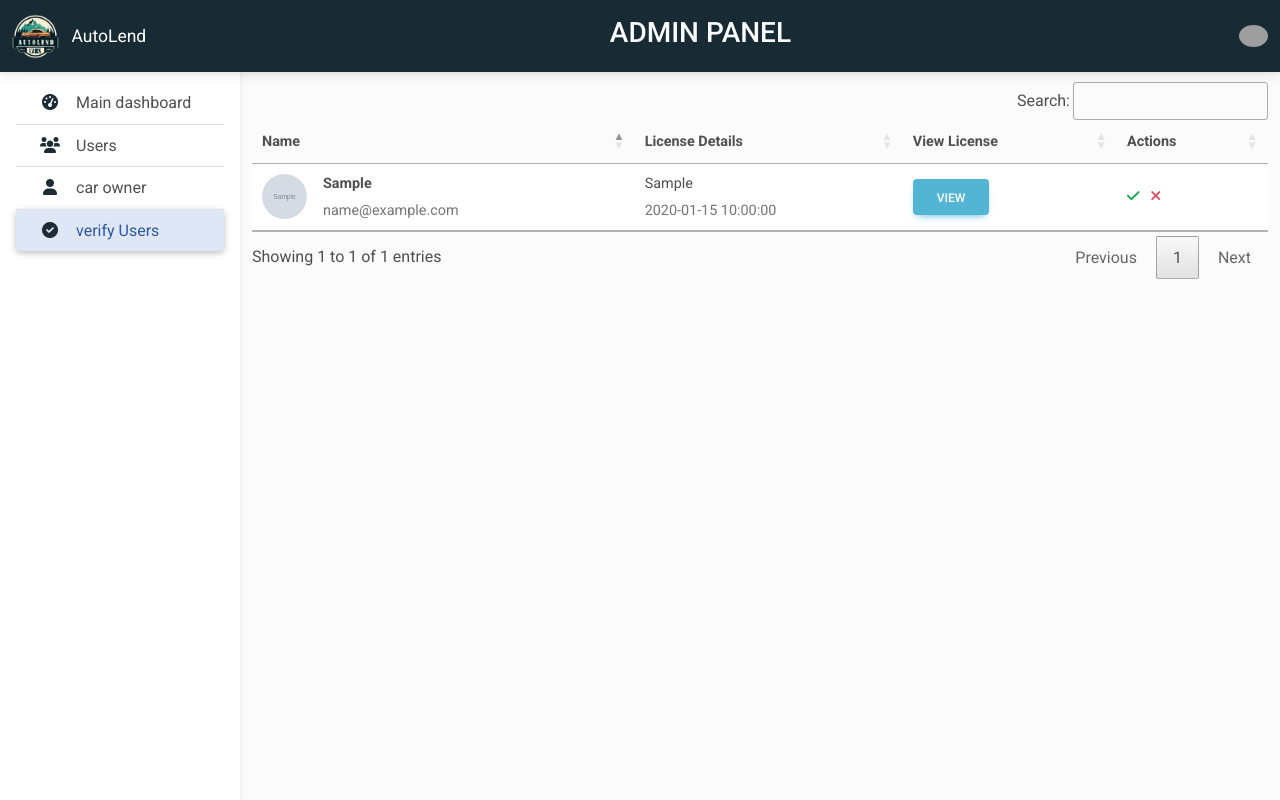
After one commit to bibindaniel/AutoLend-vehicle_rental_system, a PHP site: page /admin-verify.php in a window 1280 px wide. The commit adds this page. Run offline with PHP 8.4, Linux system fonts and the light colour scheme; tables that the repository leaves empty or names only in its code hold one stand-in row (values such as "Sample post"); grey boxes marked "Sample" are stand-in pictures; some libraries are stand-ins or nearby versions; grey boxes are pictures that could not be loaded.

Commit message:
added user verifaction ,coreected a error while creating tbl_verify_user,changed the navbar of admin panel

```diff
--- /dev/null
+++ b/admin-verify.php
@@ -0,0 +1,186 @@
+<!DOCTYPE html>
+<html lang="en">
+
+<head>
+  <meta charset="UTF-8">
+  <meta http-equiv="X-UA-Compatible" content="IE=edge">
+  <meta name="viewport" content="width=device-width, initial-scale=1.0">
+  <title>Autolend</title>
+  <link rel="icon" href="Images/Logo.png">
+  <!-- Font Awesome -->
+  <link href="https://cdnjs.cloudflare.com/ajax/libs/font-awesome/6.0.0/css/all.min.css" rel="stylesheet" />
+  <!-- Google Fonts -->
+  <link href="https://fonts.googleapis.com/css?family=Roboto:300,400,500,700&display=swap" rel="stylesheet" />
+  <!-- MDB -->
+  <link href="https://cdnjs.cloudflare.com/ajax/libs/mdb-ui-kit/6.1.0/mdb.min.css" rel="stylesheet" />
+  <!-- jquery cdn -->
+  <script src="https://code.jquery.com/jquery-3.6.3.slim.min.js" integrity="sha256-ZwqZIVdD3iXNyGHbSYdsmWP//UBokj2FHAxKuSBKDSo=" crossorigin="anonymous"></script>
+  <!-- ajax -->
+  <script src="https://ajax.googleapis.com/ajax/libs/jquery/3.6.3/jquery.min.js"></script>
+  <link rel="stylesheet" href="adminpanel.css">
+  <!-- data table -->
+  <link rel="stylesheet" type="text/css" href="https://cdn.datatables.net/1.13.2/css/jquery.dataTables.css">
+</head>
+
+<body>
+  <!--Main Navigation-->
+  <header>
+    <!-- Sidebar -->
+    <nav id="sidebarMenu" class="collapse d-lg-block sidebar collapse bg-white">
+      <div class="position-sticky">
+        <div class="list-group list-group-flush mx-3 mt-4">
+          <a href="adminpage.php" class="list-group-item list-group-item-action py-2 ripple " aria-current="true">
+            <i class="fas fa-tachometer-alt fa-fw me-3"></i><span>Main dashboard</span>
+          </a>
+          <a href="admin-users.php" class="list-group-item list-group-item-action py-2 ripple ">
+            <i class="fas fa-users fa-fw me-3"></i><span>Users</span>
+          </a>
+          <a href="admin-owner.php" class="list-group-item list-group-item-action py-2 ripple"><i class="fas fa-user fa-fw me-3"></i><span>car owner</span></a>
+          <a href="#" class="list-group-item list-group-item-action py-2 ripple active"><i class="fas fa-check-circle fa-fw me-3"></i><span>verify Users</span></a>
+
+        </div>
+      </div>
+    </nav>
+    <!-- Sidebar -->
+
+    <!-- Navbar -->
+    <nav id="main-navbar" class="navbar navbar-expand-lg navbar-light  fixed-top">
+      <!-- Container wrapper -->
+      <div class="container-fluid">
+        <!-- Toggle button -->
+        <button class="navbar-toggler" type="button" data-mdb-toggle="collapse" data-mdb-target="#sidebarMenu" aria-controls="sidebarMenu" aria-expanded="false" aria-label="Toggle navigation">
+          <i class="fas fa-bars"></i>
+        </button>
+
+        <!-- Brand -->
+        <a class="navbar-brand" href="#">
+          <img src="images/Logo.png" height="45" alt="" loading="lazy" />
+          <small class="ms-2 text-light">AutoLend</small></a>
+        </a>
+        <small class="h3 text-light font-weight-bold text-align-center">ADMIN PANEL</small></a>
+        <!-- Avatar -->
+        <a class="nav-link dropdown-toggle hidden-arrow d-flex align-items-center" href="#" id="navbarDropdownMenuLink" role="button" data-mdb-toggle="dropdown" aria-expanded="false">
+          <img src="https://mdbootstrap.com/img/Photos/Avatars/img (31).jpg" class="rounded-circle" height="22" alt="" loading="lazy" />
+        </a>
+        <ul class="dropdown-menu dropdown-menu-end" aria-labelledby="navbarDropdownMenuLink">
+          <li><a class="dropdown-item" href="#">My profile</a></li>
+          <li><a class="dropdown-item" href="#">Settings</a></li>
+          <li><a class="dropdown-item" href="#">Logout</a></li>
+        </ul>
+        </ul>
+      </div>
+      <!-- Container wrapper -->
+    </nav>
+    <!-- Navbar -->
+  </header>
+  <!--Main Navigation-->
+
+  <!--Main layout-->
+  <main style="margin-top: 58px">
+    <div class="container pt-4">
+      <?php
+                $con = mysqli_connect("localhost", "root","", "mini-prj");
+                $query = "SELECT tbl_user.first_name, tbl_user.email,tbl_user.image,tbl_user.user_id,tbl_verify_user.licence_no,tbl_verify_user.Expiry_date,tbl_verify_user.licence_file,tbl_verify_user.verify_status from tbl_user JOIN tbl_verify_user ON tbl_user.user_id=tbl_verify_user.user_id AND tbl_verify_user.verify_status = 0";
+                $result = mysqli_query($con, $query);
+                $count=mysqli_num_rows($result);
+                if($count > 0){
+      ?>
+      <table class="table align-middle mb-0 bg-white" id="mytable">
+        <thead class="bg-light">
+          <tr>
+            <th>Name</th>
+            <th>License Details</th>
+            <!-- <th>Status</th> -->
+            <th>View License</th>
+            <th>Actions</th>
+          </tr>
+        </thead>
+        <tbody>
+          <?php
+          while ($row = mysqli_fetch_array($result)) {
+          ?>
+            <tr>
+              <td>
+                <div class="d-flex align-items-center">
+                  <img src="uploads/<?= $row["image"] ?>" alt="" style="width: 45px; height: 45px" class="rounded-circle" />
+                  <div class="ms-3">
+                    <p class="fw-bold mb-1"><?= $row["first_name"] ?></p>
+                    <p class="text-muted mb-0"><?= $row["email"] ?></p>
+                  </div>
+                </div>
+              </td>
+              <td>
+                <p class="fw-normal mb-1"><?= $row["licence_no"] ?></p>
+                <p class="text-muted mb-0"><?= $row["Expiry_date"] ?></p>
+              </td>
+              <td><button type="button" class="btn btn-info " onclick="location.href='Licence/<?php echo $row['licence_file']; ?>'">View</button></td>
+              <td>
+              <a href="#" id="verify_appr"   data-user-id="<?php echo $row['user_id']; ?>"> <i class="fa fa-check text-success"></i></a>
+              <a href="#" id="verify_decli" class="ms-2"  data-user-id="<?php echo $row['user_id']; ?>"  > <i class="fa fa-times text-danger"></i></a>
+              </td>
+            <?php } ?>
+            </tr>
+        </tbody>
+      </table>
+      <?php }else {?>
+        <div class="de-flex align-items-center">
+        <p class="h2  text-center">No Request Pending</p>
+        </div>
+        <?php }?>
+    </div>
+  </main>
+  <!-- data table -->
+  <script type="text/javascript" charset="utf8" src="https://cdn.datatables.net/1.13.2/js/jquery.dataTables.js"></script>
+  <!--Main layout-->
+  <script src="https://cdn.jsdelivr.net/npm/bootstrap@5.3.0-alpha1/dist/js/bootstrap.bundle.min.js" integrity="sha384-w76AqPfDkMBDXo30jS1Sgez6pr3x5MlQ1ZAGC+nuZB+EYdgRZgiwxhTBTkF7CXvN" crossorigin="anonymous"></script>
+</body>
+<script src="adminpanel.js"></script>
+<script type="text/javascript" src="https://cdnjs.cloudflare.com/ajax/libs/mdb-ui-kit/6.1.0/mdb.min.js"></script>
+<script>
+   $(document).ready(function() {
+    var table = $('#mytable').DataTable({
+                "lengthChange": false,
+                pageLength: 6,
+                lengthMenu: [
+                    [5, 10, 20, -1],
+                    [5, 10, 20, 'Todos']
+                ]
+            })
+                // update verify_status
+                $('#verify_appr').click(function(e) {
+                    e.preventDefault();
+                    var userId = $(this).data('user-id');
+
+                    // send ajax request to update verify status in database
+                    $.ajax({
+                        url: 'accept_verify_status.php',
+                        type: 'POST',
+                        data: {
+                            user_id: userId
+                        },
+                        success: function(response) {
+                            console.log(response);
+                            location.reload(true);
+                        }
+                    });
+                });
+                $('#verify_decli').click(function(e) {
+                    e.preventDefault();
+                    var userId = $(this).data('user-id');
+                    // send ajax request to update verify status in database
+                    $.ajax({
+                        url: 'decline_verify_status.php',
+                        type: 'POST',
+                        data: {
+                            user_id: userId
+                        },
+                        success: function(response) {
+                            console.log(response);
+                            location.reload(true);
+                        }
+                    });
+                });
+            });
+</script>
+
+</html>
--- a/registration.php
+++ b/registration.php
@@ -168,12 +168,13 @@ $flag=0;
   $login_id = mysqli_insert_id($con);
   $query2 ="INSERT INTO `tbl_user`(`login_id`, `first_name`, `dob`, `location`, `email`, `mobile`, `user_type`, `image`) VALUES ('$login_id','$name1','$dob','$loc','$mail','$mob','$utype','$photo')";
   mysqli_query($con, $query2);
+  $user_id=mysqli_insert_id($con);
   $target = "Uploads/";
   $targetfilepath = $target . $photo;
   move_uploaded_file($_FILES['myimage']['tmp_name'], $targetfilepath);
   $url = "login.php";
   if($utype==1){
-    $query3 ="INSERT INTO `tbl_verify_user`(`user_id`, `verify_status`) VALUES ('$login_id','-1')";
+    $query3 ="INSERT INTO `tbl_verify_user`(`user_id`, `verify_status`) VALUES ('$user_id','-1')";
     mysqli_query($con, $query3);
   }
  }
--- a/userverification.js
+++ b/userverification.js
@@ -14,7 +14,7 @@ $(document).ready(function () {
         var r_mobile = c_mobile.test(mobile)
         if (r_mobile == false) {
             check = 1;
-            $("#licenceno1").text("*Enter a valid mobile number");
+            $("#licenceno1").text("*Enter a valid License number");
         } else {
             check = 0;
             $("#licenceno1").text("");
```
Also changed, not shown: accept_verify_status.php (added, +16 -0 lines), admin-owner.php (+23 -6 lines), admin-users.php (+89 -9 lines), adminpage.php (+3 -5 lines), decline_verify_status.php (added, +16 -0 lines), test.php (added, +77 -0 lines), userprofile.php (+5 -4 lines), 1 other file.
